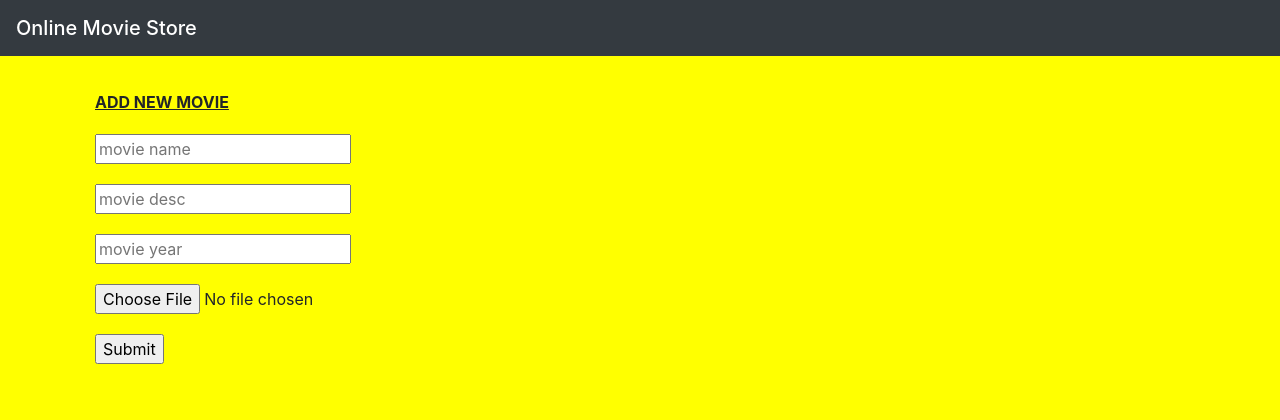
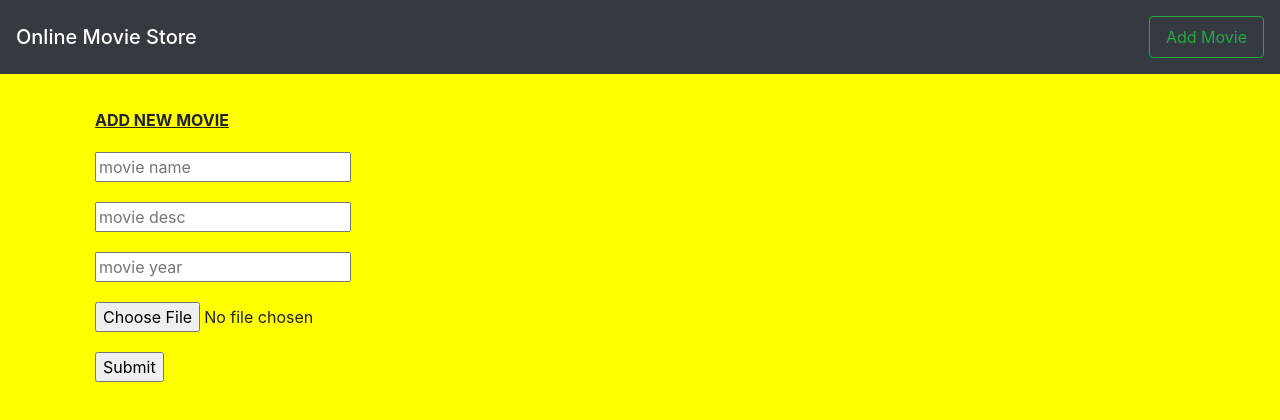
Before and after one commit to mufeedha6320/movie_cart, a Django app: page /add/ in a window 1280 px wide. Shown: the top 420 px of the page. Run offline with Django 4.2, Linux system fonts and the light colour scheme.

Commit message:
Update base.html

```diff
--- a/movieproject/templates/base.html
+++ b/movieproject/templates/base.html
@@ -11,6 +11,9 @@
 <!-- As a heading -->
 <nav class="navbar navbar-dark bg-dark">
   <span class="navbar-brand mb-0 h1">Online Movie Store </span>
+    <div class="nav-item">
+        <a class="nav-link btn btn-outline-success my-2" href="{% url 'movieapp:add_movie' %}">Add Movie</a>
+  </div>
 </nav> <br>
 <div class="container">
 {% block body %}
```
